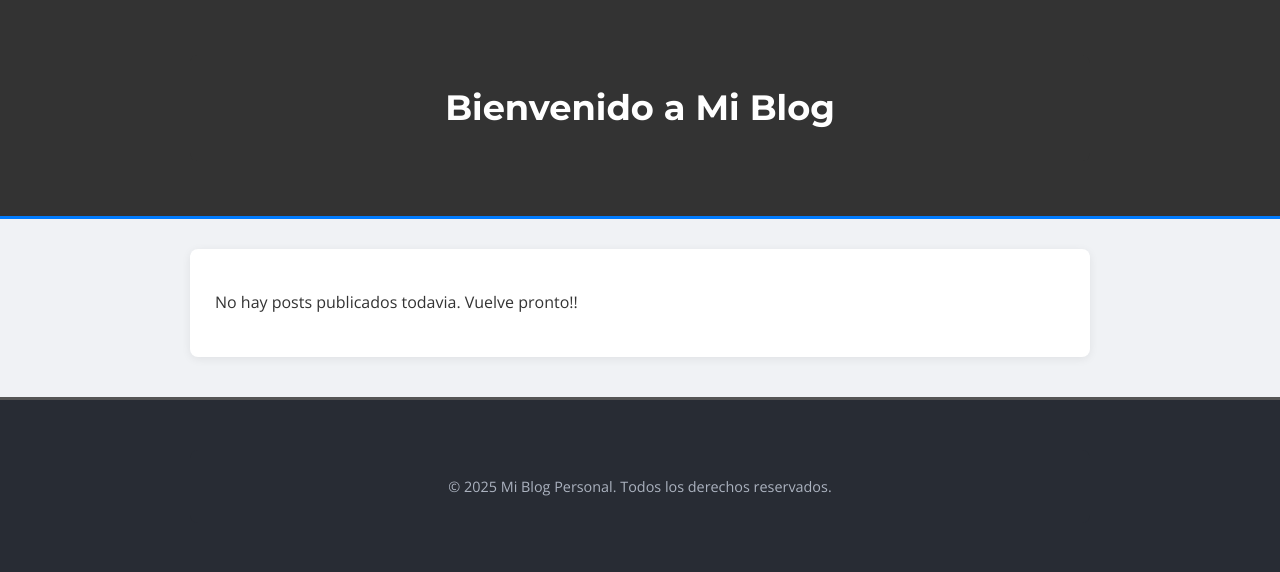
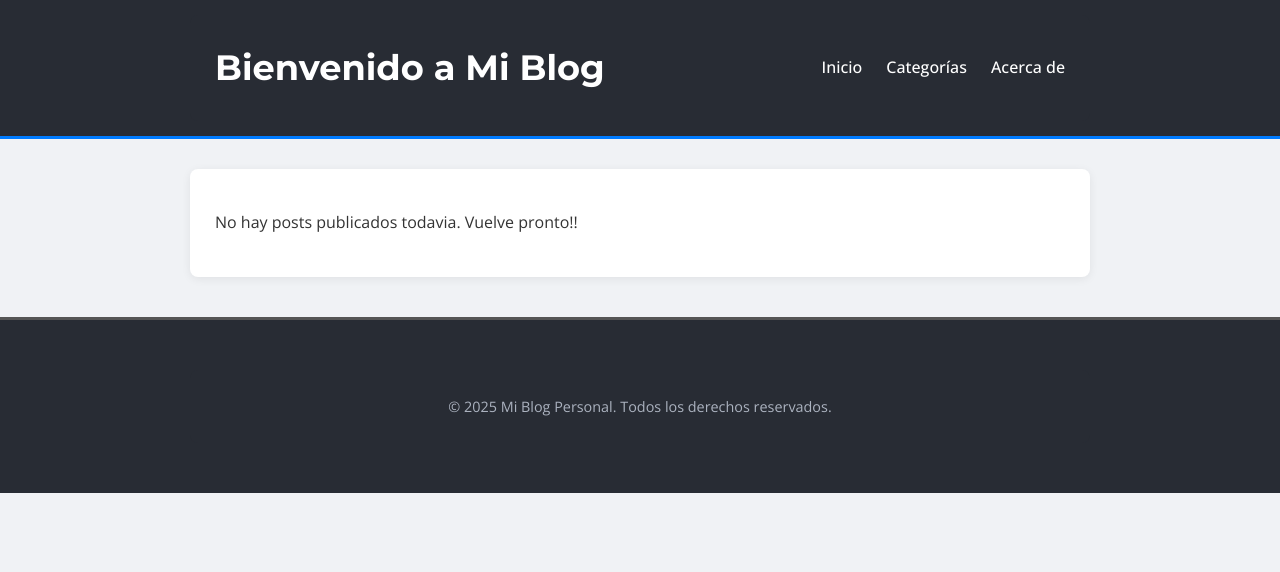
Before and after one commit to DermisZabala/personal-blog-django, a Django app: template blog/templates/blog/post_list.html in a window 1280 px wide. Shown: the top 572 px of the page. Run offline with Django 3.2, Linux system fonts and the light colour scheme; the template is opened without the code that fills it, so the values that code supplies are empty.

Commit message:
Mejorando el CSS con flexblox.

```diff
--- a/blog/static/blog/style.css
+++ b/blog/static/blog/style.css
@@ -24,22 +24,27 @@ h1, h2, h3, h4, h5, h6{
 
 /* ... estilo cabecera ... */
 .site-header{
-    background-color: #333;
+    background-color: #282c34;
     color: #fff;
-    padding: 25px 0;
+    padding: 15px 0;
     border-bottom: 3px solid #007bff;
 }
 
 .header-container{
-    background-color: #333;
-    color: #fff;
+    /* propiedades de flexbox */
+    display: flex;
+    justify-content: space-between; /* titulo a la izquierda, nav a la derecha */
+    align-items: center; /* centrar verticalmente los items */
+    /*  */
+    max-width: 850px;
+    margin: 0 auto; /* para centrar el contenido del header */
+    background-color: #282c34;
     box-shadow: none;
 }
 
 .site-title{
     margin: 0;
     font-size: 2.2em;
-    text-align: center;
 }
 
 .site-title a{
@@ -52,18 +57,25 @@ h1, h2, h3, h4, h5, h6{
     color: #007bff;
 }
 
+.site-nav{
+
+}
+
+.site-nav a{
+    text-decoration: none;
+    color: #fff;
+    margin-left: 20px;
+    font-weight: 500;
+    transition: color .3s ease-in-out;
+}
+
+.site-nav a:hover {
+    color: #007bff;
+}
+
 h1 a{
     text-decoration: none;
     color: #1c1e21;
-}
-
-h2{
-    color: #1c1e21; /* color oscuro para los encabezados h1 y h2 */
-}
-
-h1{
-    text-align: center; /* centra el texto del encabezado h1 */
-    margin-bottom: 30px; /* espacio debajo del h1 */
 }
 
 .post{
@@ -99,13 +111,23 @@ h1{
 .post-meta{
     color: #606770; /* color gris para los metadatos */
     font-size: 0.85em; /* tama;o de fuente mas peque;o */
-    margin-bottom: 15px; /* espacio inferior */
-    border-bottom: 1px dashed #ddd; /* dashed para linea punteada debajo */
-    padding-bottom: 10px;
+    /* margin-bottom: 0; espacio inferior */
+    /* border-bottom: 10px dashed #ddd; dashed para linea punteada debajo */
+    flex-shrink: 0; /* (opcional, depende del efecto deseado) */
 }
 
 .post-content{
     margin-top: 15px; /* espacio arriba del contenido del post */
+    margin-bottom: 20px;
+}
+
+.post-footer{
+    display: flex; /* convertir a flex */
+    justify-content: space-between; /* metadatos a la izqu, 'leer mas' a la derecha */
+    align-items: center; /* alinear verticalmente si tuvieran diferentes alturas */
+    border-top: 1px solid #eee; /* espacio arriba de la linea */
+    padding-top: 10px; /* espacio arriba de la linea */
+    margin-top: 15px; /* espacio entre el contenido y esta seccion */
 }
 
 .back-link{
@@ -114,6 +136,7 @@ h1{
     padding: 8px 15px;
     background-color: #e7f3ff; /* fondo azul claro */
     border-radius: 4px;
+    border: 1.5px solid #007bff;
     transition: background-color 0.3s;
 }
 
@@ -138,6 +161,7 @@ hr{ /* estilos para la linea horizontal <hr> */
     padding: 5px 10px;
     background-color: #e7f3ff;
     border-radius: 4px;
+    border: 1.5px solid #007bff;
     transition: background-color 0.3s;
 }
 
--- a/blog/templates/blog/post_detail.html
+++ b/blog/templates/blog/post_detail.html
@@ -19,7 +19,11 @@
         <div class="container header-container">
             <h1 class="site-title"><a href="{% url 'blog:post_list' %}">Bienvenido a Mi Blog</a></h1>
             {# Aquí podríamos añadir un menú de navegación en el futuro #}
-            {# <nav>...</nav> #}
+            <nav class="site-nav">
+                <a href="#">Inicio</a>
+                <a href="#">Categorías</a>
+                <a href="#">Acerca de</a>
+            </nav>
         </div>
     </header>
     <div class="container main-content">
--- a/blog/templates/blog/post_list.html
+++ b/blog/templates/blog/post_list.html
@@ -19,7 +19,11 @@
         <div class="container header-container">
             <h1 class="site-title"><a href="{% url 'blog:post_list' %}">Bienvenido a Mi Blog</a></h1>
             {# Aquí podríamos añadir un menú de navegación en el futuro #}
-            {# <nav>...</nav> #}
+            <nav class="site-nav">
+                <a href="#">Inicio</a>
+                <a href="#">Categorías</a>
+                <a href="#">Acerca de</a>
+            </nav>
         </div>
     </header>
     <div class="container main-content">
@@ -27,11 +31,13 @@
             {% for post in posts %}
                 <div class="post">
                     <h2><a href="{% url 'blog:post_detail' pk=post.pk %}">{{ post.title }}</a></h2>
-                    <p class="post-meta">Publicado el: {{ post.published_date|date:"d M Y" }} por {{ post.author.username }}</p>
                     <div class="post-content">
                         <p>{{ post.content|truncatewords:30|linebreaks }}</p>
                     </div>
-                    <p class="leer-mas"><a href="{% url 'blog:post_detail' pk=post.pk %}">Leer mas...</a></p>
+                    <div class="post-footer">
+                        <p class="post-meta">Publicado el: {{ post.published_date|date:"d M Y" }} por {{ post.author.username }}</p>
+                        <p class="leer-mas"><a href="{% url 'blog:post_detail' pk=post.pk %}">Leer mas...</a></p>
+                    </div>
                 </div>
             {% endfor %}
         {% else %}
--- a/blog/urls.py
+++ b/blog/urls.py
@@ -6,5 +6,5 @@ app_name = 'blog' # Namespace para las URLs de esta app
 # Aqui definimos las URLs especificas del blog
 urlpatterns = [
     path('', views.post_list, name='post_list'),
-    path('blog/<int:pk>/', views.post_detail, name='post_detail'),
+    path('blog-<int:pk>/', views.post_detail, name='post_detail'),
 ]
```
